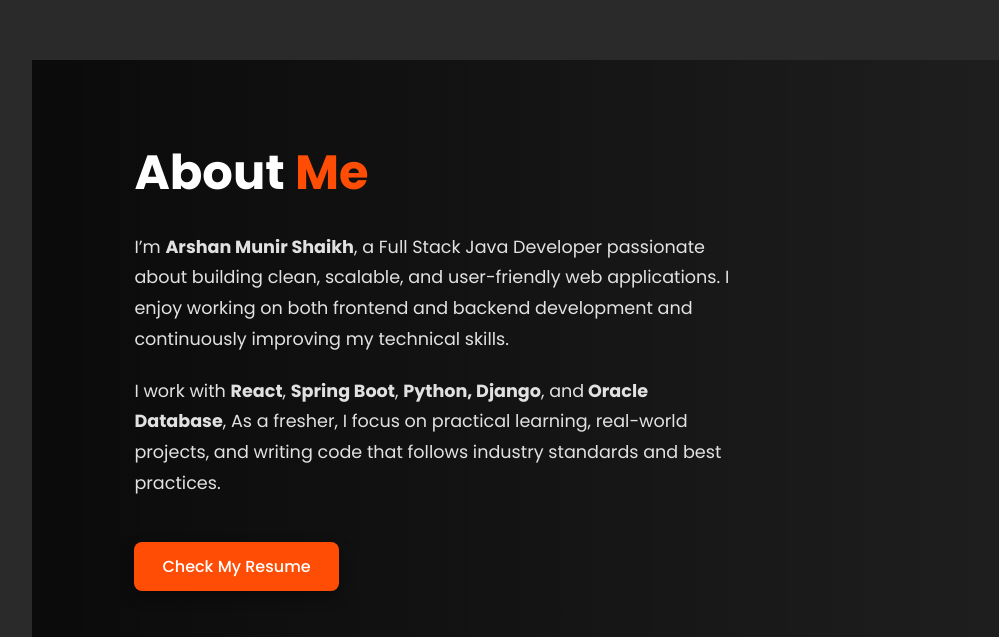
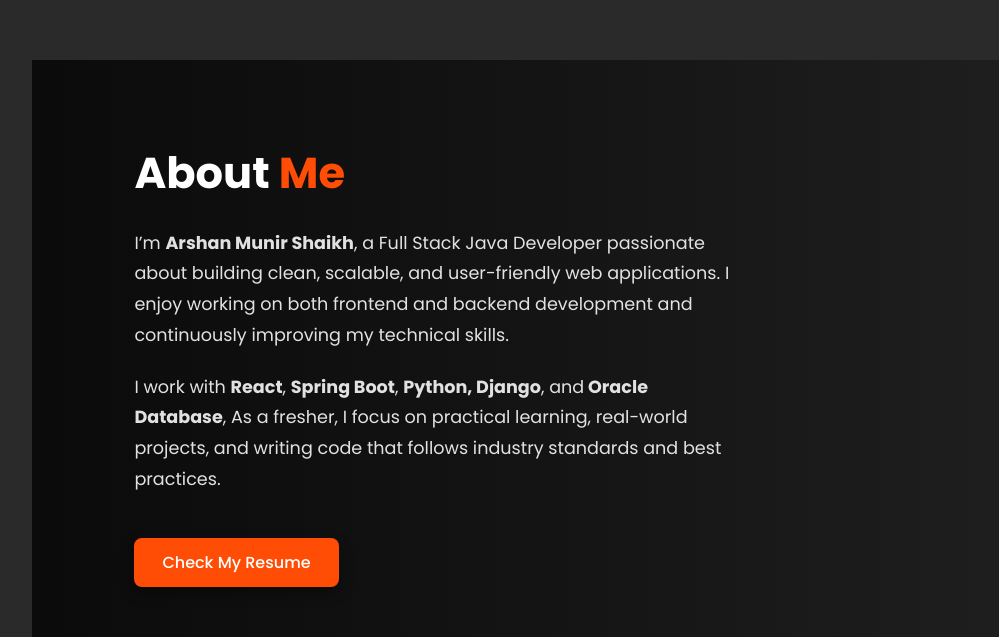
Before and after one commit to ArshanShaikh87/Portfolio, a React (Vite) app: page / in a window 1280 px wide. Shown: the part 914-1551 px from the top of the page, without its empty margins (96-1095 px from the left). Built offline with nearby package versions, Linux system fonts and the light colour scheme.

Commit message:
H2 font size change 3 rem to 2.7 rem

```diff
--- a/src/styles/theme.css
+++ b/src/styles/theme.css
@@ -6,7 +6,7 @@
   --main-color: #ff4d05;
 
   --big-font: 5rem;
-  --h2-font: 3rem;
+  --h2-font: 2.7rem;
   --p-font: 1.1rem;
 }
 
```
